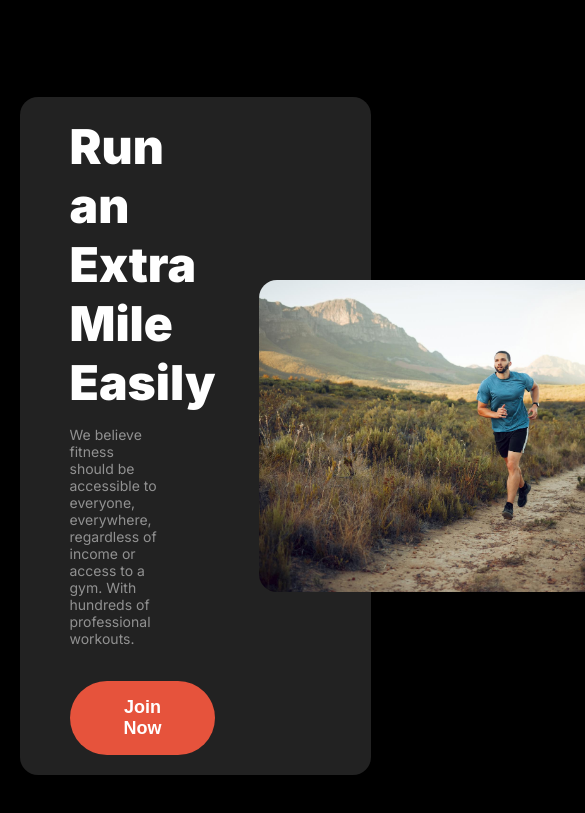
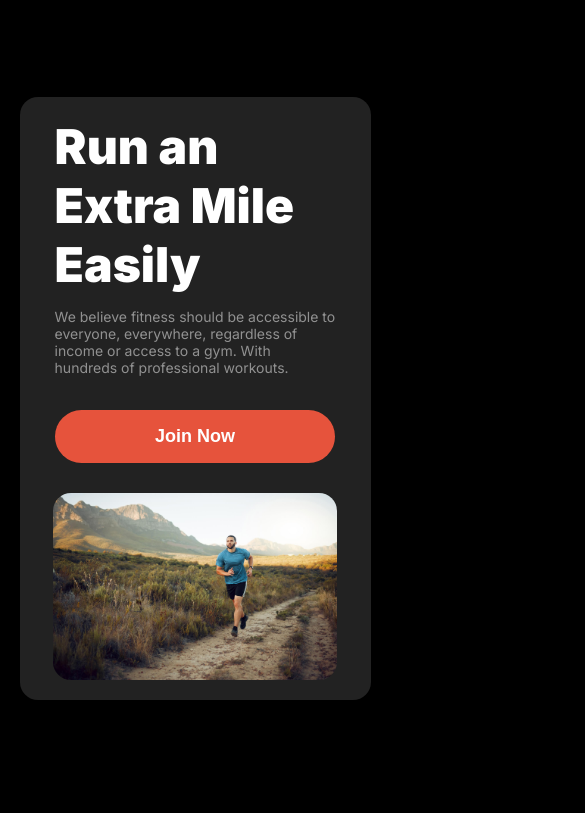
Before and after one commit to Rahibazam/b10a2, a plain HTML site: page index.html in a window 390 px wide. Shown: the part 2859-3672 px from the top of the page, 585 px wide, since content can reach past the window. Drawn offline with Linux system fonts and the light colour scheme; a web font is replaced by a local one.

Commit message:
completed the mobile responsiveness for the extra mile section

```diff
--- a/styles/b10a2.css
+++ b/styles/b10a2.css
@@ -416,4 +416,34 @@ header > .primary-container{
         margin: auto;
     }
 
+    .extra-mile-content{
+        width: 80%;
+        margin: 20px auto 10px auto;
+        padding: auto;
+    }
+
+    .extra-mile > .primary-container {
+        flex-direction: column;
+    }
+
+    .extra-mile-content > .primary-font{
+        width: 100%;
+    }
+
+    .extra-mile-content > .secondary-font{
+        width: 100%;
+
+    }
+
+    .extra-mile-content > .btn-primary{
+        width: 100%;
+        padding: 16px 46.5px;
+        transition: 0.2s;
+    }
+
+    .extra-mile-img{
+        width: 81%;
+        height: 51%;
+    }
+
 }
```
